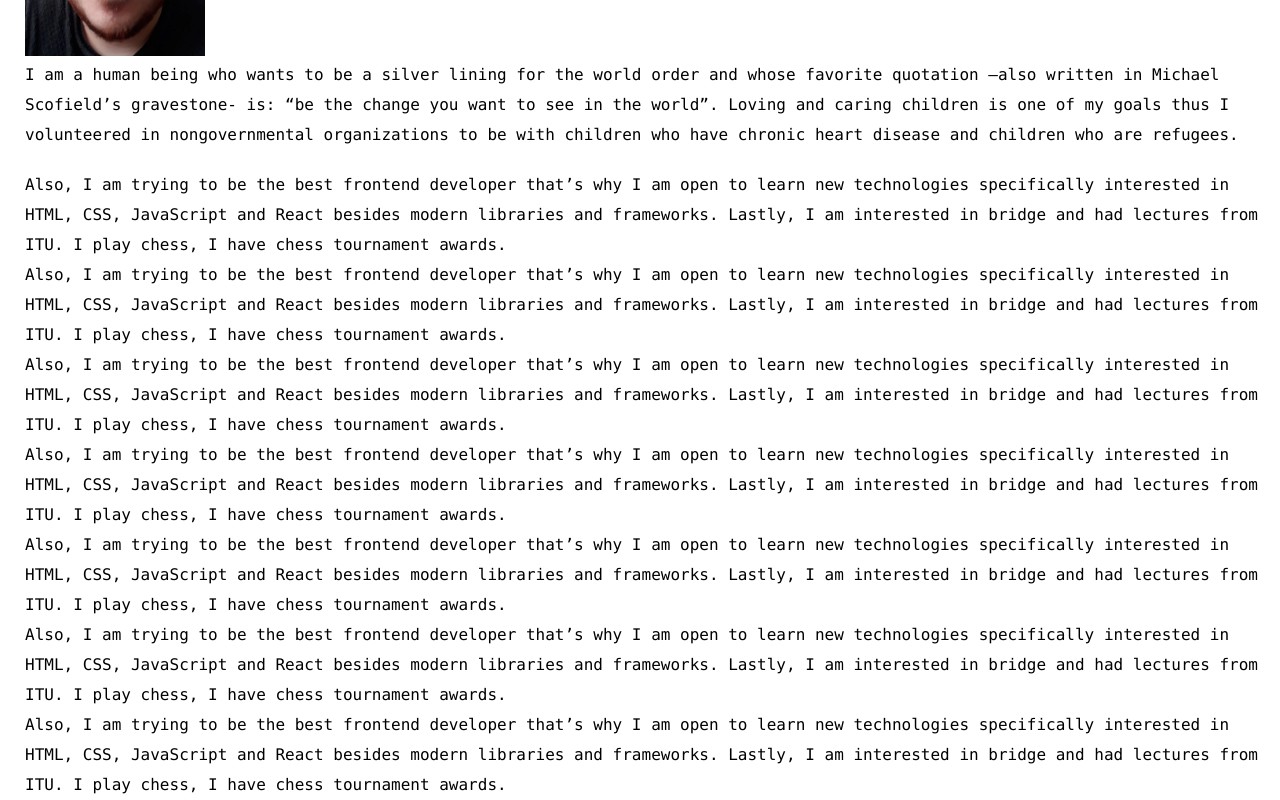
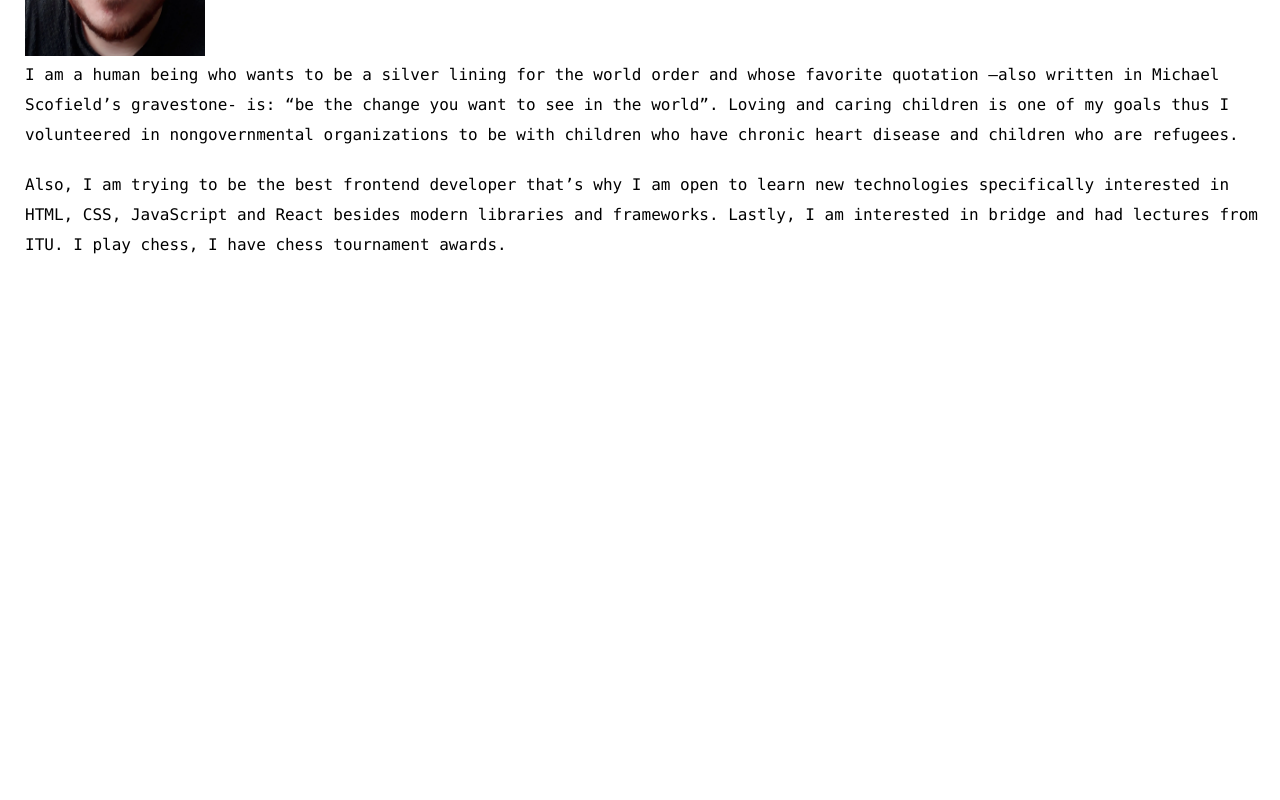
Before and after one commit to yetgins/portfolio, a React (Create React App) app: page /about in a window 1280 px wide. Shown: the part 324-1124 px from the top of the page. After the commit the page ends 800 px from the top, so only its background shows below. Built offline with nearby package versions, Linux system fonts and the light colour scheme.

Commit message:
Change About details

```diff
--- a/src/components/About/About.js
+++ b/src/components/About/About.js
@@ -22,48 +22,6 @@ const About = () => {
         am interested in bridge and had lectures from ITU. I play chess, I have
         chess tournament awards.
       </p>
-      <p>
-        Also, I am trying to be the best frontend developer that’s why I am open
-        to learn new technologies specifically interested in HTML, CSS,
-        JavaScript and React besides modern libraries and frameworks. Lastly, I
-        am interested in bridge and had lectures from ITU. I play chess, I have
-        chess tournament awards.
-      </p>
-      <p>
-        Also, I am trying to be the best frontend developer that’s why I am open
-        to learn new technologies specifically interested in HTML, CSS,
-        JavaScript and React besides modern libraries and frameworks. Lastly, I
-        am interested in bridge and had lectures from ITU. I play chess, I have
-        chess tournament awards.
-      </p>
-      <p>
-        Also, I am trying to be the best frontend developer that’s why I am open
-        to learn new technologies specifically interested in HTML, CSS,
-        JavaScript and React besides modern libraries and frameworks. Lastly, I
-        am interested in bridge and had lectures from ITU. I play chess, I have
-        chess tournament awards.
-      </p>
-      <p>
-        Also, I am trying to be the best frontend developer that’s why I am open
-        to learn new technologies specifically interested in HTML, CSS,
-        JavaScript and React besides modern libraries and frameworks. Lastly, I
-        am interested in bridge and had lectures from ITU. I play chess, I have
-        chess tournament awards.
-      </p>
-      <p>
-        Also, I am trying to be the best frontend developer that’s why I am open
-        to learn new technologies specifically interested in HTML, CSS,
-        JavaScript and React besides modern libraries and frameworks. Lastly, I
-        am interested in bridge and had lectures from ITU. I play chess, I have
-        chess tournament awards.
-      </p>
-      <p>
-        Also, I am trying to be the best frontend developer that’s why I am open
-        to learn new technologies specifically interested in HTML, CSS,
-        JavaScript and React besides modern libraries and frameworks. Lastly, I
-        am interested in bridge and had lectures from ITU. I play chess, I have
-        chess tournament awards.
-      </p>
     </AboutContainer>
   );
 };
```
